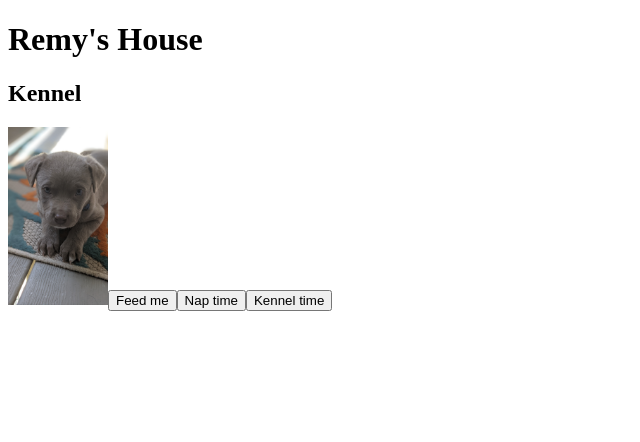
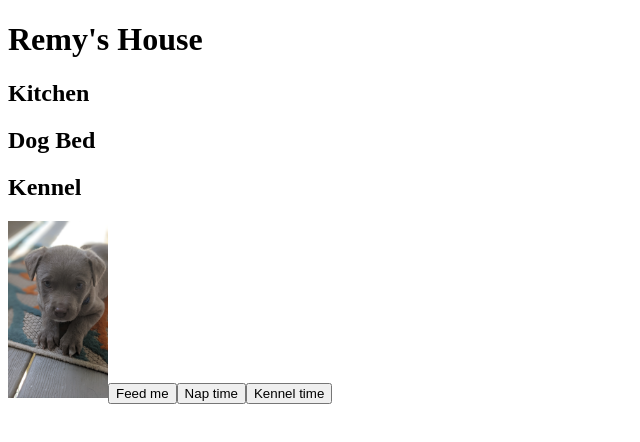
Before and after one commit to haleywarson/a-day-of-remy, a React (Create React App) app in the folder remy-app/: page / in a window 1280 px wide. Shown: the top 442 px of the page, without its empty margins (0-640 px from the left). Built offline with nearby package versions, Linux system fonts and the light colour scheme; data requests are answered from the project's data file.

Commit message:
buttons working to change state

```diff
--- a/remy-app/src/App.js
+++ b/remy-app/src/App.js
@@ -18,24 +18,32 @@ export default class App extends Component {
         remys: remys[0],
         kennel: remys[0]
       })
-      );
+      )
+
   }
 
   feedRemy = (remy) => {
+    // if this.state.kennel.length <== 1, then const new kennel === empty array, else run filter and take out remy that was clicked
     this.setState({
-      kitchen: [...this.state.kitchen, remy]
+      kitchen: [...this.state.kitchen, remy],
+      dogBed: [],
+      kennel: []
     })
   }
 
   napRemy = (remy) => {
     this.setState({
-      dogBed: [...this.state.dogBed, remy]
+      dogBed: [...this.state.dogBed, remy],
+      kitchen: [],
+      kennel: []
     });
   }
 
   kennelRemy = (remy) => {
     this.setState({
-      kennel: [...this.state.kennel, remy]
+      kennel: [...this.state.kennel, remy],
+      kitchen: [],
+      dogBed: []
     });
   }
 
--- a/remy-app/src/Components/DogBed.js
+++ b/remy-app/src/Components/DogBed.js
@@ -4,10 +4,18 @@ import RemyCard from './RemyCard'
 export default function DogBed(props) {
 
     const renderRemy = () => {
-            return <RemyCard
-                        dogBed={props.dogBed}
-                        remys={props.remys}
-                        napRemy={props.napRemy} />;
+        let remyInDogBed = props.dogBed.length !== 0;
+        if(remyInDogBed) {
+            return (
+              <RemyCard
+                kitchen={props.kitchen}
+                remys={props.remys}
+                feedRemy={props.feedRemy}
+                napRemy={props.napRemy}
+                kennelRemy={props.kennelRemy}
+              />
+            );
+            }
         };
 
     return (
--- a/remy-app/src/Components/Kennel.js
+++ b/remy-app/src/Components/Kennel.js
@@ -4,10 +4,18 @@ import RemyCard from './RemyCard'
 export default function Kennel(props) {
 
     const renderRemy = () =>  {
-        return <RemyCard
-                    kennel={props.kennel}
+        let remyInKennel = props.kennel.length !== 0;
+        if(remyInKennel) {
+            return (
+                <RemyCard
+                    kitchen={props.kitchen}
                     remys={props.remys}
-                    kennelRemy={props.kennelRemy} />;
+                    feedRemy={props.feedRemy}
+                    napRemy={props.napRemy}
+                    kennelRemy={props.kennelRemy}
+                />
+            );
+        }
     }
 
     return (
--- a/remy-app/src/Components/Kitchen.js
+++ b/remy-app/src/Components/Kitchen.js
@@ -4,10 +4,16 @@ import RemyCard from './RemyCard'
 export default function Kitchen(props) {
 
     const renderRemy = () => {
-        return <RemyCard
-                    kitchen={props.kitchen}
-                    remys={props.remys}
-                    feedRemy={props.feedRemy} />;
+        let remyInKitchen = props.kitchen.length !== 0;
+        if(remyInKitchen) {
+            return <RemyCard
+                        kitchen={props.kitchen}
+                        remys={props.remys}
+                        feedRemy={props.feedRemy}
+                        napRemy={props.napRemy}
+                        kennelRemy={props.kennelRemy}
+                        />;
+            }
     }
 
     return (
--- a/remy-app/src/Components/MainContainer.js
+++ b/remy-app/src/Components/MainContainer.js
@@ -6,32 +6,29 @@ import DogBed from './DogBed'
 
 export default function MainContainer(props) {
 
-    const renderRemyLocation = () => {
-        let remyInKitchen = props.kitchen.length !== 0;
-        let remyInDogBed = props.dogBed.length !== 0;
-        let remyInKennel = props.kennel.length !== 0;
-
-        if (remyInKennel) {
-                return <Kennel
-                            kennel={props.kennel}
-                            remys={props.remys}
-                            kennelRemy={props.kennelRemy} />;
-                } else if (remyInDogBed) {
-                    return <DogBed
-                            dogBed={props.dogBed}
-                            remys={props.remys}
-                            napRemy={props.napRemy} />;
-                } else {
-                    return <Kitchen
-                            kitchen={props.kitchen}
-                            remys={props.remys}
-                            feedRemy={props.feedRemy} />;
-                }
-    }
-
     return (
-        <div className="main-container">
-            {renderRemyLocation()}
-        </div>
+      <div className="main-container">
+        <Kitchen
+          kitchen={props.kitchen}
+          remys={props.remys}
+          feedRemy={props.feedRemy}
+          napRemy={props.napRemy}
+          kennelRemy={props.kennelRemy}
+        />
+        <DogBed
+          dogBed={props.dogBed}
+          remys={props.remys}
+          feedRemy={props.feedRemy}
+          napRemy={props.napRemy}
+          kennelRemy={props.kennelRemy}
+        />
+        <Kennel
+          kennel={props.kennel}
+          remys={props.remys}
+          feedRemy={props.feedRemy}
+          napRemy={props.napRemy}
+          kennelRemy={props.kennelRemy}
+        />
+      </div>
     );
 }
--- a/remy-app/src/Components/RemyCard.js
+++ b/remy-app/src/Components/RemyCard.js
@@ -2,26 +2,15 @@ import React from 'react'
 
 import RemyPic from '../Assets/Remy.jpg'
 
-export default function RemyCard(props) {
+export default function RemyCard({name, remys, feedRemy, napRemy, kennelRemy}) {
 
-    const feedMe = (event) => {
-        console.log("feeding");
-    }
-
-    const napMe = (event) => {
-        console.log("napping");
-    };
-
-    const kennelMe = (event) => {
-        console.log("kennel time");
-    };
 
     return (
         <div className="remy-card">
-            <img alt={props.name} src={RemyPic} width="100px" />
-            <button onClick={feedMe} feedRemy={props.feedRemy}>Feed me</button>
-            <button onClick={napMe}>Nap time</button>
-            <button onClick={kennelMe}>Kennel time</button>
+            <img alt={name} src={RemyPic} width="100px" />
+            <button onClick={() => feedRemy(remys)}>Feed me</button>
+            <button onClick={() => napRemy(remys)}>Nap time</button>
+            <button onClick={() => kennelRemy(remys)}>Kennel time</button>
         </div>
-        );
+    );
 }
```
